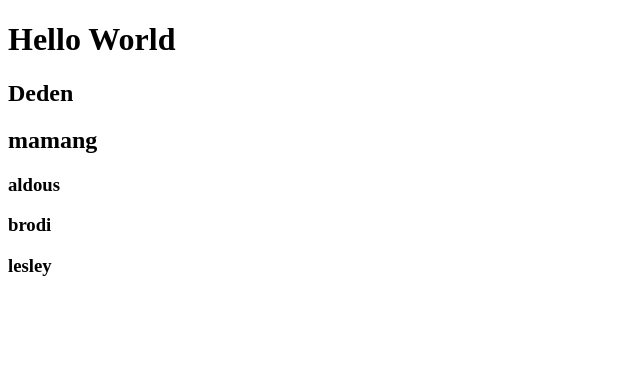
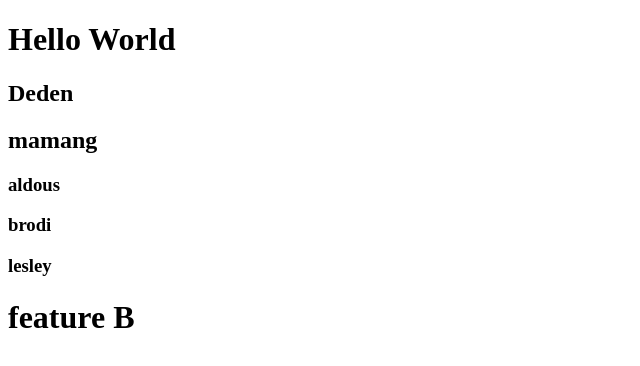
Before and after one commit to mkalalo/amartha, a plain HTML site: page index.html in a window 1280 px wide. Shown: the whole page, without its empty margins (0-640 px from the left). Drawn offline with Linux system fonts and the light colour scheme.

Commit message:
add feature B

```diff
--- a/index.html
+++ b/index.html
@@ -15,6 +15,7 @@
     <h3>aldous</h3>
     <h3>brodi</h3>
     <h3>lesley</h3>
+    <h1>feature B</h1>
 </body>
 
 </html>
```
